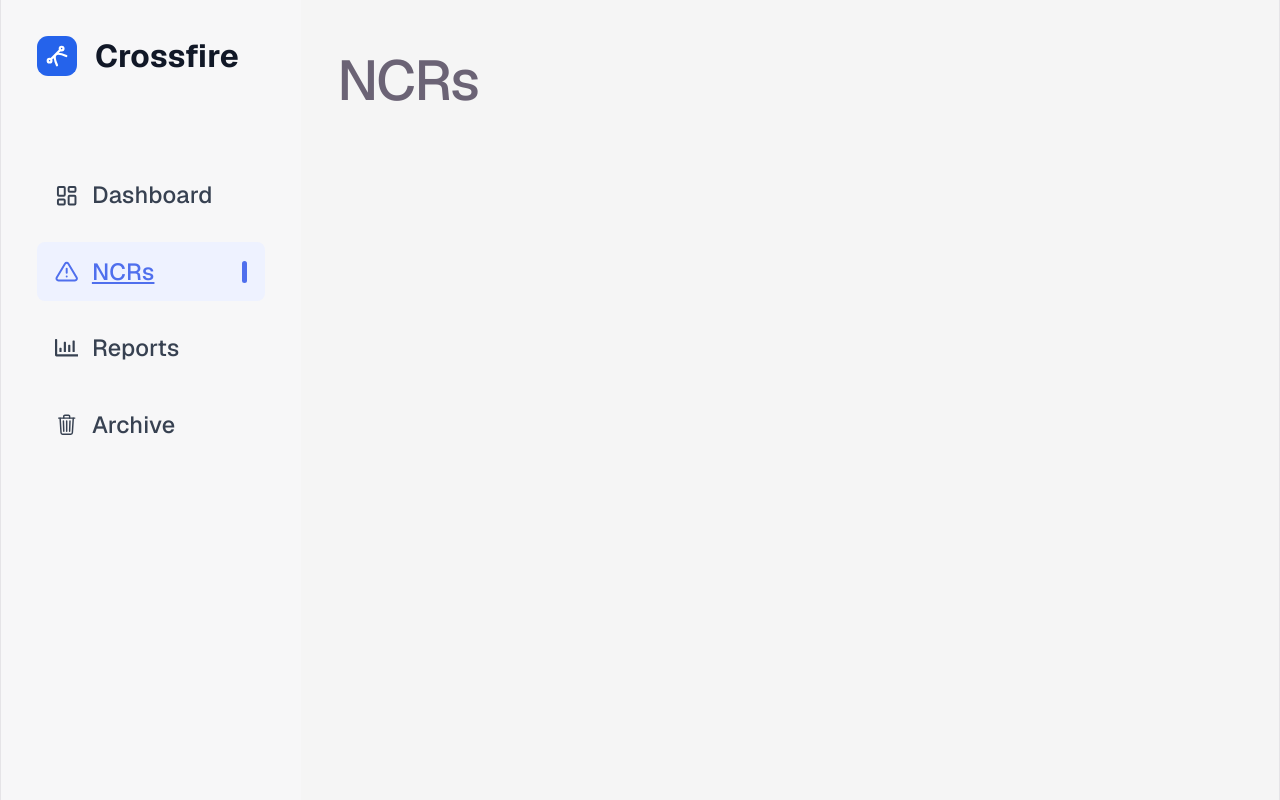
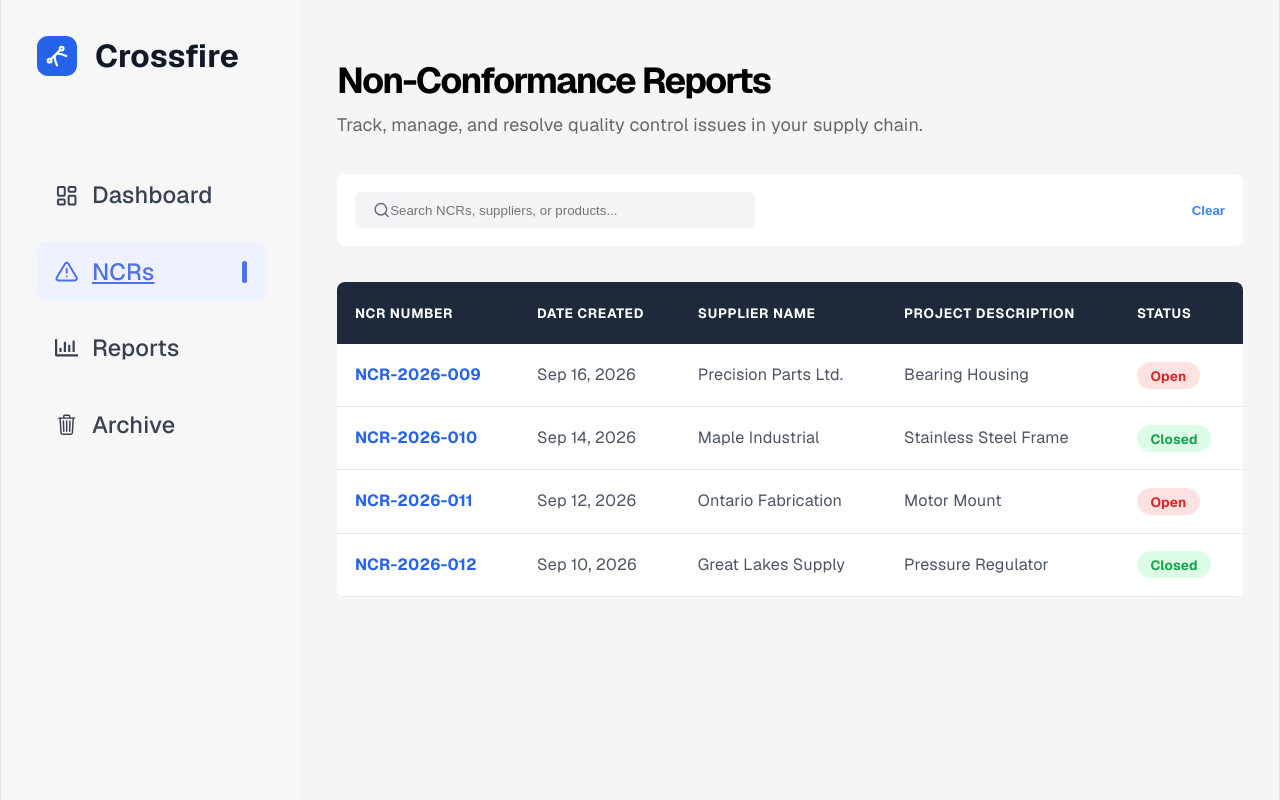
Before and after one commit to smutrux/prog1180, a React (Vite) app: page /ncrs in a window 1280 px wide. Built offline with nearby package versions, Linux system fonts and the light colour scheme.

Commit message:
ncr page

```diff
--- /dev/null
+++ b/src/components/NcrsTable.tsx
@@ -0,0 +1,83 @@
+const mockData = [
+  { id: 1, ncrNumber: 'NCR-2026-009', dateCreated: 'Sep 16, 2026', supplierName: 'Precision Parts Ltd.', projectDescription: 'Bearing Housing', status: 'Open' },
+  { id: 2, ncrNumber: 'NCR-2026-010', dateCreated: 'Sep 14, 2026', supplierName: 'Maple Industrial', projectDescription: 'Stainless Steel Frame', status: 'Closed' },
+  { id: 3, ncrNumber: 'NCR-2026-011', dateCreated: 'Sep 12, 2026', supplierName: 'Ontario Fabrication', projectDescription: 'Motor Mount', status: 'Open' },
+  { id: 4, ncrNumber: 'NCR-2026-012', dateCreated: 'Sep 10, 2026', supplierName: 'Great Lakes Supply', projectDescription: 'Pressure Regulator', status: 'Closed' },
+];
+
+const NcrsTable = () => {
+  return (
+    <div className="table-container">
+      <table>
+        <thead>
+          <tr>
+            <th>NCR NUMBER</th>
+            <th>DATE CREATED</th>
+            <th>SUPPLIER NAME</th>
+            <th>PROJECT DESCRIPTION</th>
+            <th>STATUS</th>
+          </tr>
+        </thead>
+        <tbody>
+          {mockData.map((report) => (
+            <tr key={report.id}>
+              <td style={{ color: '#2563eb', fontWeight: 'bold' }}>{report.ncrNumber}</td>
+              <td>{report.dateCreated}</td>
+              <td>{report.supplierName}</td>
+              <td>{report.projectDescription}</td>
+              <td>
+                <span className={`status-pill ${report.status.toLowerCase()}`}>
+                  {report.status}
+                </span>
+              </td>
+            </tr>
+          ))}
+        </tbody>
+      </table>
+
+      <style jsx>{`
+        .table-container {
+          background: white;
+          border-radius: 8px;
+          overflow: hidden;
+          margin-bottom: 2rem;
+        }
+        table {
+          width: 100%;
+          border-collapse: collapse;
+        }
+        th {
+          background-color: #1e293b;
+          color: white;
+          text-align: left;
+          padding: 1rem;
+          font-size: 0.75rem;
+          letter-spacing: 0.05em;
+        }
+        td {
+          padding: 1rem;
+          border-bottom: 1px solid #e5e7eb;
+          color: #4b5563;
+          font-size: 0.9rem;
+        }
+        .status-pill {
+          padding: 0.25rem 0.75rem;
+          border-radius: 9999px;
+          font-size: 0.75rem;
+          font-weight: bold;
+          text-transform: capitalize;
+        }
+        .status-pill.open {
+          background-color: #fee2e2;
+          color: #dc2626;
+        }
+        .status-pill.closed {
+          background-color: #dcfce7;
+          color: #16a34a;
+        }
+      `}</style>
+    </div>
+  );
+};
+
+export default NcrsTable;
--- a/src/pages/NCRs.tsx
+++ b/src/pages/NCRs.tsx
@@ -1,6 +1,74 @@
+import { useState } from 'react';
+import { FiSearch } from "react-icons/fi";
+import NcrsTable from '../components/NcrsTable';
+
 const NCRs = () => {
+  const [searchTerm, setSearchTerm] = useState('');
+
   return (
-    <h1>NCRs</h1>
+    <div>
+      <h1>Non-Conformance Reports</h1>
+      <p>Track, manage, and resolve quality control issues in your supply chain.</p>
+
+      <div className="toolbar">
+        <div className="search-container">
+          <FiSearch className="search-icon" />
+          <input
+            type="text"
+            placeholder="Search NCRs, suppliers, or products..."
+            value={searchTerm}
+            onChange={(e) => setSearchTerm(e.target.value)}
+          />
+        </div>
+        <button className="clear-btn">Clear</button>
+      </div>
+
+      <NcrsTable />
+
+      <style jsx>{`
+        h1 {color: black; font-size: 2rem; font-weight: bold; margin-bottom: 1rem;}
+        p { color: #666; margin-bottom: 2rem; }
+
+        .toolbar {
+          display: flex;
+          justify-content: space-between;
+          align-items: center;
+          margin-bottom: 2rem;
+          background: white;
+          padding: 1rem;
+          border-radius: 8px;
+        }
+
+        .search-container {
+          display: flex;
+          align-items: center;
+          background: #f3f4f6;
+          padding: 0.5rem 1rem;
+          border-radius: 6px;
+          width: 400px;
+        }
+
+        .search-icon {
+          color: #9ca3af;
+          margin-right: 0.5rem;
+        }
+
+        .search-container input {
+          border: none;
+          background: transparent;
+          outline: none;
+          width: 100%;
+        }
+
+        .clear-btn {
+          background: none;
+          border: none;
+          color: #3b82f6;
+          cursor: pointer;
+          font-weight: bold;
+        }
+      `}</style>
+    </div>
   );
 };
 
```
